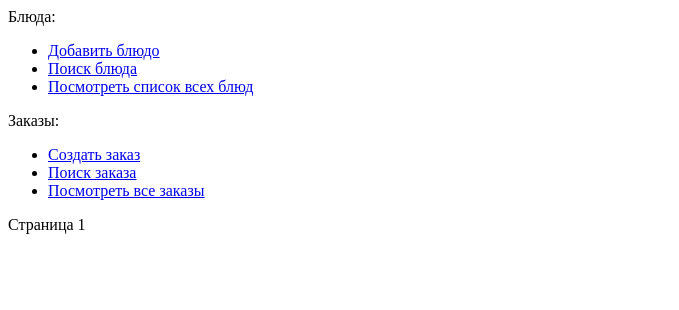
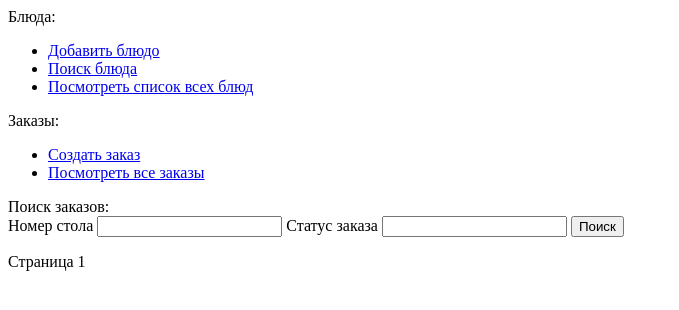
Before and after one commit to JuryReimis/order_management_system_django, a Django app: page /carte/all-dishes/ in a window 1280 px wide. Shown: the top 310 px of the page, without its empty margins (0-679 px from the left). Run offline with Django 5.2, Linux system fonts and the light colour scheme; data that the repository does not hold is empty; parts of the project's set-up code (start-up, migrations or seed data) failed here and were passed over.

Commit message:
Добавлен поиск по номеру стола и статусу заказа.

```diff
--- a/order_management_system_django/templates/navigation.html
+++ b/order_management_system_django/templates/navigation.html
@@ -18,10 +18,17 @@
             <a href="{% url 'orders:create_order' %}">Создать заказ</a>
         </li>
         <li>
-            <a href="/">Поиск заказа</a>
-        </li>
-        <li>
             <a href="{% url 'orders:get_all_orders' %}">Посмотреть все заказы</a>
         </li>
     </ul>
+    <div>
+        <span>Поиск заказов: </span>
+        <form method="get" action="{% url 'orders:order_search' %}">
+            <label for="table">Номер стола</label>
+            <input id="table" name="table">
+            <label for="status">Статус заказа</label>
+            <input id="status" name="status">
+            <button>Поиск</button>
+        </form>
+    </div>
 </div>
```
